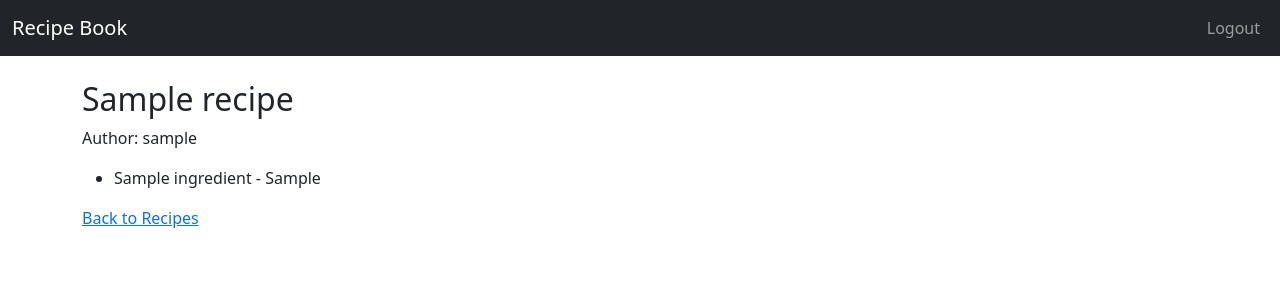
After one commit to rblugrwblc/recipebook-cacho-robinique, a Django app: page /recipe/1/ in a window 1280 px wide. The commit adds this page. Shown: the top 300 px of the page. Run offline with Django 5.2, Linux system fonts and the light colour scheme; a user stored in the database is signed in; tables that the repository leaves empty hold one stand-in row (values such as "Sample post").

Commit message:
Feat: Working lab 3 functionality

```diff
--- a/recipebook/ledger/models.py
+++ b/recipebook/ledger/models.py
@@ -1,5 +1,6 @@
 from django.db import models
 from django.urls import reverse
+from django.contrib.auth.models import User
 
 class Ingredient(models.Model):
     name = models.CharField(max_length=255, unique=True)
@@ -12,6 +13,9 @@ class Ingredient(models.Model):
 
 class Recipe(models.Model):
     name = models.CharField(max_length=255, unique=True)
+    author = models.ForeignKey(User, on_delete=models.CASCADE, null=True)
+    created_on = models.DateTimeField(auto_now_add=True)
+    updated_on = models.DateTimeField(auto_now=True)
 
     def __str__(self):
         return self.name
@@ -20,9 +24,14 @@ class Recipe(models.Model):
         return reverse('recipe_detail', args=[str(self.id)])
 
 class RecipeIngredient(models.Model):
-    recipe = models.ForeignKey(Recipe, on_delete=models.CASCADE, related_name="ingredients")
-    ingredient = models.ForeignKey(Ingredient, on_delete=models.CASCADE, related_name="recipe")
+    recipe = models.ForeignKey(Recipe, on_delete=models.CASCADE, related_name="recipe_ingredients")
+    ingredient = models.ForeignKey(Ingredient, on_delete=models.CASCADE)
     quantity = models.CharField(max_length=100)
 
     def __str__(self):
         return f"{self.quantity} of {self.ingredient.name} in {self.recipe.name if self.recipe else 'Unknown Recipe'}"
+
+class Profile(models.Model):
+    user = models.OneToOneField(User, on_delete=models.CASCADE)
+    name = models.CharField(max_length=50)
+    bio = models.CharField(max_length=255, blank=True)
--- /dev/null
+++ b/recipebook/ledger/templates/base.html
@@ -0,0 +1,33 @@
+<!DOCTYPE html>
+<html lang="en-US">
+<head>
+    <link href="https://cdn.jsdelivr.net/npm/bootstrap@5.3.3/dist/css/bootstrap.min.css" rel="stylesheet">
+    <title>Recipe Book | {% block title %}{% endblock %}</title>
+</head>
+<body>
+    <nav class="navbar navbar-expand navbar-dark bg-dark">
+        <div class="container-fluid">
+            <a class="navbar-brand" href="#">Recipe Book</a>
+            <div class="ms-auto">
+                <ul class="navbar-nav">
+                    <li class="nav-item">
+                        {% if user.is_authenticated %}
+                            <form method="post" action="{% url 'logout' %}">
+                                {% csrf_token %}
+                                <button class="nav-link btn btn-link" type="submit">Logout</button>
+                            </form>
+                        {% else %}
+                            <a class="nav-link" href="{% url 'login' %}">Login</a>
+                        {% endif %}
+                    </li>
+                </ul>
+            </div>
+        </div>
+    </nav>
+
+    <div class="container mt-4">
+        <h2>{% block page_title %}{% endblock %}</h2>
+        {% block content %}{% endblock %}
+    </div>
+</body>
+</html>
--- /dev/null
+++ b/recipebook/ledger/templates/recipe_detail.html
@@ -0,0 +1,15 @@
+{% extends "base.html" %}
+
+{% block content %}
+<h2>{{ recipe.name }}</h2>
+<p>Author: {{ recipe.author.username }}</p>
+<ul>
+    {% for recipe_ingredient in ingredients %}
+        <li>
+            {{ recipe_ingredient.ingredient.name }} -
+            {{ recipe_ingredient.quantity }}
+        </li>
+    {% endfor %}
+</ul>
+<a href="{% url 'recipe_list' %}">Back to Recipes</a>
+{% endblock %}
--- a/recipebook/ledger/urls.py
+++ b/recipebook/ledger/urls.py
@@ -2,6 +2,6 @@ from django.urls import path
 from . import views
 
 urlpatterns = [
-    path("recipes/list", views.recipe_list, name="recipe_list"),
-    path("recipe/<int:recipe_id>", views.recipe_detail, name="recipe_detail"),
+    path("recipes/list/", views.recipe_list, name="recipe_list"),
+    path("recipe/<int:recipe_id>/", views.recipe_detail, name="recipe_detail"),
 ]
--- a/recipebook/ledger/views.py
+++ b/recipebook/ledger/views.py
@@ -1,16 +1,20 @@
-import json
-import os
-from django.shortcuts import render
-from django.conf import settings
-from .models import Recipe
+from django.shortcuts import render, get_object_or_404
+from django.contrib.auth.decorators import login_required
+from .models import Recipe, RecipeIngredient
 
+@login_required
 def recipe_list(request):
     recipes = Recipe.objects.all()
-    return render(request, "recipe_list.html", {"recipes": recipes})
+    return render(request, "recipe_list.html", {
+        "recipes": recipes,
+        "page_title": "Recipe List"
+    })
 
+@login_required
 def recipe_detail(request, recipe_id):
-    try:
-        recipe = Recipe.objects.get(id=recipe_id)
-    except Recipe.DoesNotExist:
-        recipe = None
-    return render(request, "recipe_details.html", {"recipe": recipe})
+    recipe = get_object_or_404(Recipe, id=recipe_id)
+    ingredients = recipe.recipe_ingredients.all()
+    return render(request, "recipe_detail.html", {
+        "recipe": recipe,
+        "ingredients": ingredients
+    })
--- a/recipebook/recipebook/urls.py
+++ b/recipebook/recipebook/urls.py
@@ -16,8 +16,11 @@ Including another URLconf
 """
 from django.contrib import admin
 from django.urls import path, include
+from django.contrib.auth import views as auth_views
 
 urlpatterns = [
     path('', include('ledger.urls')),
     path('admin/', admin.site.urls),
+    path('login/', auth_views.LoginView.as_view(template_name='registration/login.html'), name='login'),
+    path('logout/', auth_views.LogoutView.as_view(next_page='/login/'), name='logout'),
 ]
```
Also changed, not shown: recipebook/ledger/templates/recipe_details.html (deleted, +0 -15 lines), recipebook/ledger/templates/recipe_list.html (+9 -14 lines), recipebook/ledger/templates/registration/login.html (added, +14 -0 lines), recipebook/recipebook/settings.py (+6 -1 lines), README.md, recipebook/ledger/migrations/0001_initial.py (deleted), recipebook/ledger/migrations/__init__.py (deleted).
